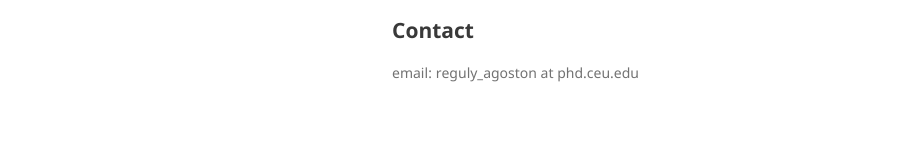
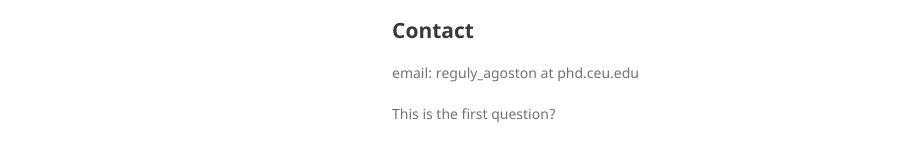
Before and after one commit to regulyagoston/regulyagoston.github.io, a Jekyll site: the page built from index.md, in a window 1280 px wide and 1142 px high. Shown: the part 854-1016 px from the top of the window, without its empty margins (178-1094 px from the left). Built offline with Jekyll 4.4.1, drawn with Linux system fonts in a browser that asks for light colours; our own code applies the rules of GitHub Pages for plain Markdown files.

Commit message:
Update default.html

```diff
--- a/_layouts/default.html
+++ b/_layouts/default.html
@@ -48,6 +48,7 @@
       <section>
 
       {{ content }}
+      <p style="margin-bottom:3cm;">This is the first question?</p>
 
       </section>
       <footer>
```
